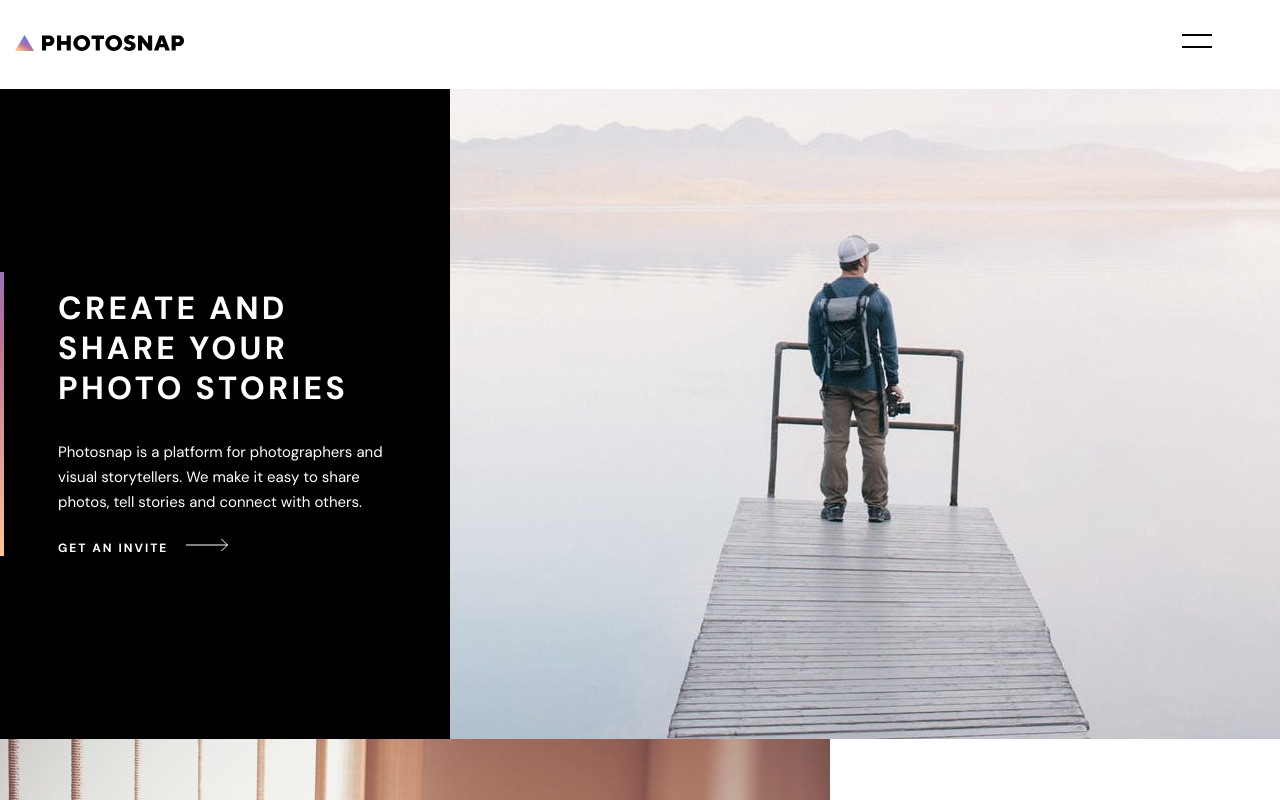
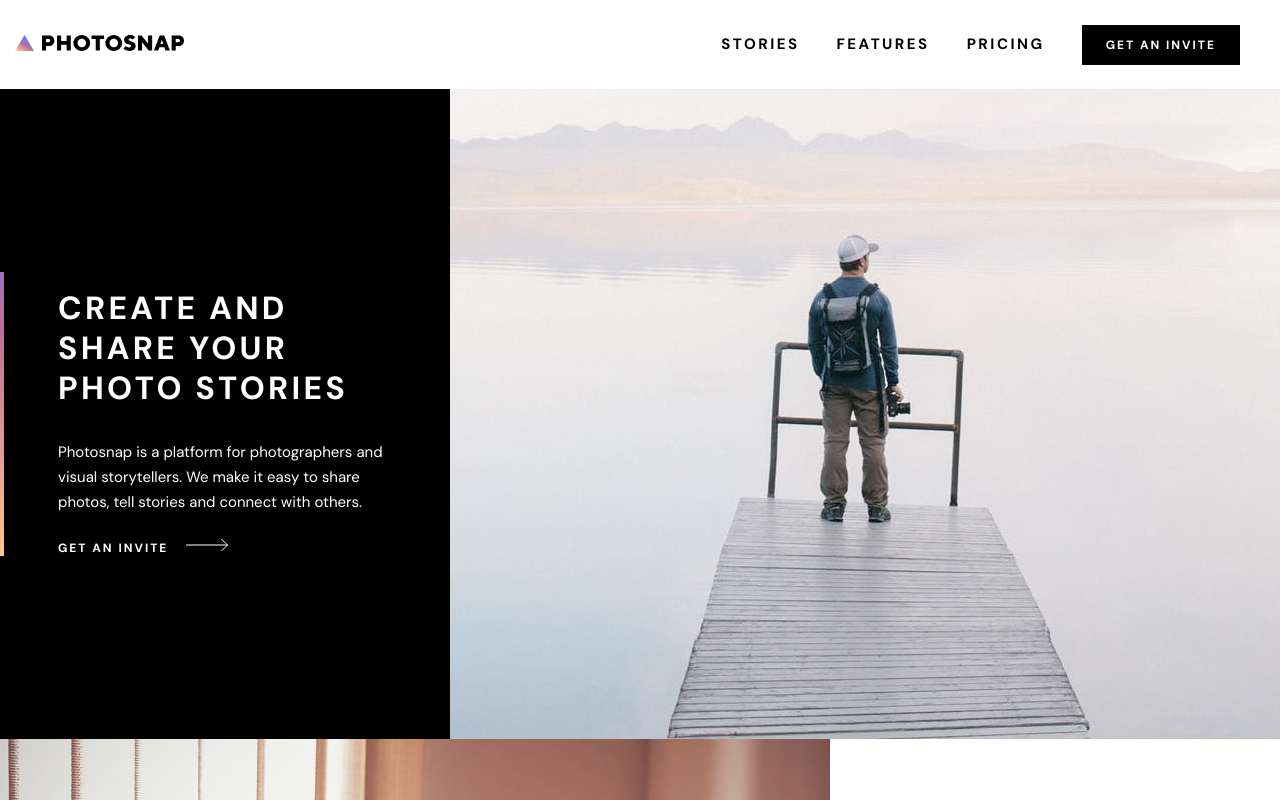
Before and after one commit to marleyanthony/photo-snap, a React (Create React App) app: page / in a window 1280 px wide. Shown: the top 800 px of the page. Built offline with nearby package versions, Linux system fonts and the light colour scheme.

Commit message:
added styles for respinsive nav

```diff
--- a/src/components/Header.tsx
+++ b/src/components/Header.tsx
@@ -5,6 +5,7 @@ import { NavItems } from '../Models';
 
 const Header = () => {
    const [showNav, setShowNav] = useState(false);
+   // const [responsiveNav, setResponsiveNav] = useState(true);
 
    const toggleNav = () => {
       setShowNav(!showNav);
@@ -62,6 +63,28 @@ const Header = () => {
             </button>
             </div>
          </section>
+
+         {/* // ! tablet & desktop nav */}
+         <section
+            className="header__nav"
+         >
+            {
+               NavItems.map((navItem, index) => {
+                  return (
+                     <Link
+                        to={navItem.link}
+                        key={index}
+                        className="header__nav-item header__nav-item--tablet"
+                     >
+                        {navItem.label}
+                     </Link>
+                  )
+               })
+            }
+            <button className="header__nav-cta-btn">
+               Get an Invite
+            </button>
+         </section>
       </div>
    )
 }
--- a/src/styles/main.css
+++ b/src/styles/main.css
@@ -1,4 +1,41 @@
 @import url("https://fonts.googleapis.com/css2?family=DM+Sans:wght@400;500;700&display=swap");
+@media (min-width: 600px) {
+  .header {
+    display: -webkit-box;
+    display: -ms-flexbox;
+    display: flex;
+    -webkit-box-pack: justify;
+        -ms-flex-pack: justify;
+            justify-content: space-between;
+    -webkit-box-align: center;
+        -ms-flex-align: center;
+            align-items: center;
+  }
+}
+
+.header__nav {
+  display: none;
+}
+
+@media (min-width: 600px) {
+  .header__nav {
+    display: unset;
+    margin-right: 4rem;
+  }
+}
+
+.header__nav-cta-btn {
+  text-transform: uppercase;
+  color: #fff;
+  font-size: 1.2rem;
+  font-weight: 700;
+  line-height: 1.6rem;
+  letter-spacing: 2px;
+  padding: 1.2rem 2.4rem;
+  border: none;
+  background-color: #000000;
+}
+
 .header__logo {
   padding: 3.5rem 1.5rem;
 }
@@ -15,6 +52,12 @@
   margin-bottom: 2rem;
 }
 
+@media (min-width: 600px) {
+  .header__nav-item--tablet {
+    margin-right: 3.7rem;
+  }
+}
+
 .header__hamburger-btn {
   display: block;
   position: absolute;
@@ -27,6 +70,12 @@
   border: none;
   background-color: transparent;
   z-index: 10;
+}
+
+@media (min-width: 600px) {
+  .header__hamburger-btn {
+    display: none;
+  }
 }
 
 .header__hamburger-btn:focus {
--- a/src/styles/partials/_header.scss
+++ b/src/styles/partials/_header.scss
@@ -1,4 +1,31 @@
 .header {
+   @include tablet-portrait {
+      display: flex;
+      justify-content: space-between;
+      align-items: center;
+   }
+
+   &__nav {
+      display: none;
+
+      @include tablet-portrait {
+         display: unset;
+         margin-right: 4rem;
+      }
+   }
+
+   &__nav-cta-btn {
+      text-transform: uppercase;
+      color: #fff;
+      font-size: 1.2rem;
+      font-weight: 700;
+      line-height: 1.6rem;
+      letter-spacing: 2px;
+      padding: 1.2rem 2.4rem;
+      border: none;
+      background-color: #000000;
+   }
+
    &__logo {
       padding: 3.5rem 1.5rem;
    }
@@ -13,6 +40,12 @@
       letter-spacing: 2.5px;
       text-align: center;
       margin-bottom: 2rem;
+
+      &--tablet {
+         @include tablet-portrait {
+            margin-right: 3.7rem;
+         }
+      }
    }
 
    &__hamburger-btn {
@@ -26,6 +59,10 @@
       border: none;
       background-color: transparent;
       z-index: 10;
+
+      @include tablet-portrait {
+         display: none;
+      }
 
       &:focus {
          outline: none;
```
Also changed, not shown: 2 other files (tests, documents, lock files or other folders).
